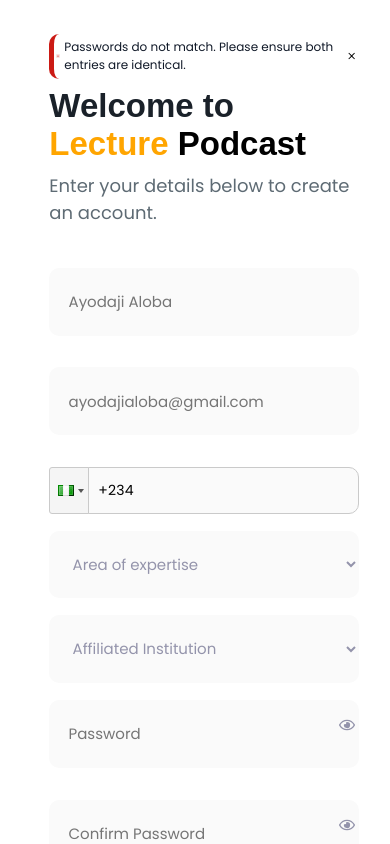
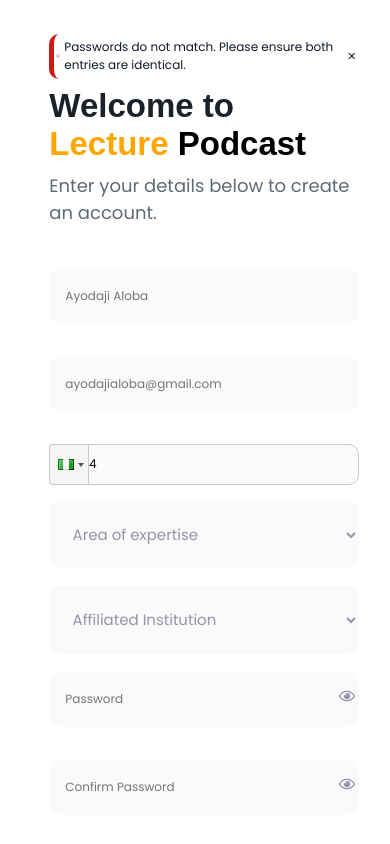
Before and after one commit to Lecture-Podcast/Website, a React (Vite) app: page /signup in a window 390 px wide. Shown: the top 844 px of the page. Built offline with nearby package versions, Linux system fonts and the light colour scheme; a web font is replaced by a local one.

Commit message:
Waitlist Added

```diff
--- a/src/components/Home.jsx
+++ b/src/components/Home.jsx
@@ -228,7 +228,7 @@
                 brand, and inspire learners worldwide.
               </p>
               <div className="button-container">
-              <button className="amplify-button">Get Started</button>
+              <button className="amplify-button" onClick={handlemodal}>Join Waitlist</button>
               </div>
 
             </div>
@@ -251,7 +251,7 @@
                 your education to match your unique interests and career goals.
               </p>
               <div className="button-container">
-                <button>Start Learning Today</button>
+                <button onClick={handlemodal}>Start Learning Today</button>
               </div>
             </div>
           </div>
@@ -267,7 +267,7 @@
                 make a lasting impact on the global learning community.
               </p>
               <div className="button-container">
-                <button>Get Started</button>
+                <button onClick={handlemodal}>Get Started</button>
               </div>
 
             </div>
--- a/src/components/Modal.jsx
+++ b/src/components/Modal.jsx
@@ -131,7 +131,7 @@
                         </label>
                     </div>
                     <label htmlFor="areaOfExpertise">
-                        <select id="areaOfExpertise" onChange={handledes}>
+                        <select id="areaOfExpertise" onChange={handledes} className="select-wait">
                             <option>Area of expertise</option>
                             <option value="lecturer">Lecturer</option>
                             <option value="student">Student</option>
--- a/src/components/css/home.css
+++ b/src/components/css/home.css
@@ -194,7 +194,7 @@
 
 .home-main .why-amplify-elevate-empower {
   font-family: "Poppins", sans-serif;
-  background-color: rgba(94, 107, 116, 0.2);
+  background-color: white;
   padding-top: 12vh;
 }
 
--- a/src/components/css/signUp.css
+++ b/src/components/css/signUp.css
@@ -105,7 +105,7 @@
   border: none;
 }
 
-.sign-up input {
+.sign-up input, .select-wait {
   outline: none;
   border: none;
   width: 100% !important;
@@ -296,3 +296,31 @@
     width: 100% !important;
   }
 }
+
+@media (max-width: 500px) {
+  .left-side{
+    display: none;
+  }
+  .right-side{
+    width: 100% !important;
+  }
+  .join-head{
+    font-size: 20px;
+    font-family: "General Sans";
+    font-weight: 600;
+    color: #1A2129;
+  }
+  .join-body{
+    color: #5e6b74;
+    font-size: 15px;
+    font-family: "Poppins";
+    font-weight: 400;
+  }
+  .sign-up input, .select-wait {
+    outline: none;
+    border: none;
+    width: 100% !important;
+    padding: 1.2rem 1rem !important;
+    font-size: 12px !important;
+  }
+}
```
